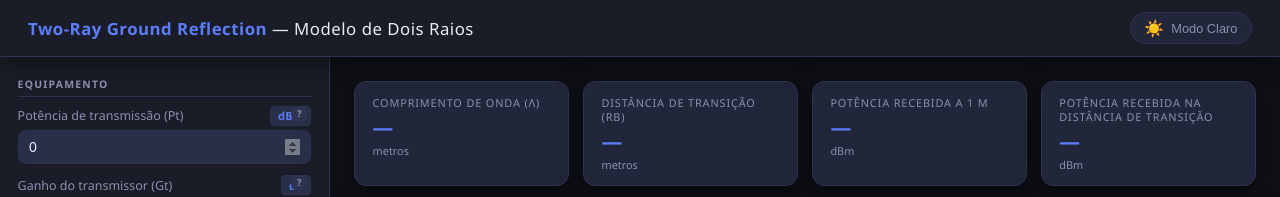
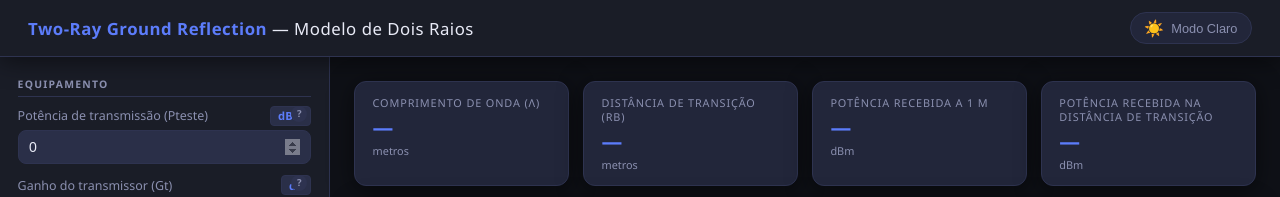
Before and after one commit to JoelaneMaria/Localizacao-de-Descargas-Parciais-IC, a React (Vite) app: page / in a window 1280 px wide. Shown: the top 197 px of the page. Built offline with nearby package versions, Linux system fonts and the light colour scheme.

Commit message:
Update Sidebar.jsx

```diff
--- a/src/components/Sidebar.jsx
+++ b/src/components/Sidebar.jsx
@@ -31,8 +31,8 @@ export default function Sidebar({
         <p className="section-title">Equipamento</p>
 
         <ParameterInput
-          id="Pteste"
-          label="Potência de transmissão (Pt)"
+          id="Pt"
+          label="Potência de transmissão (Pteste)"
           unit="dBm"
           value={params.Pt}
           onChange={(v) => onParamChange('Pt', v)}
```
